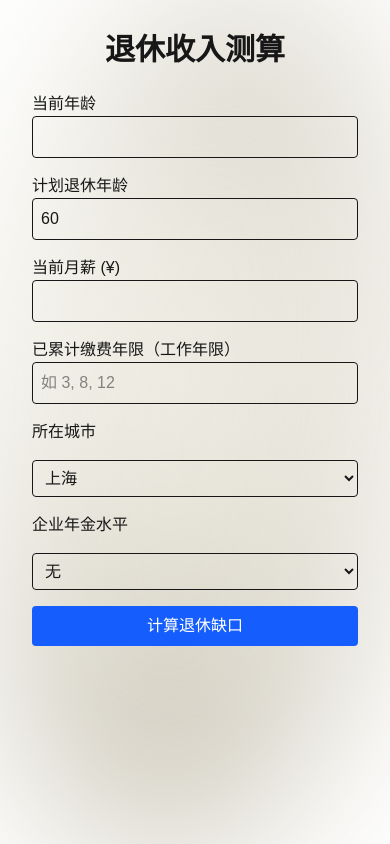
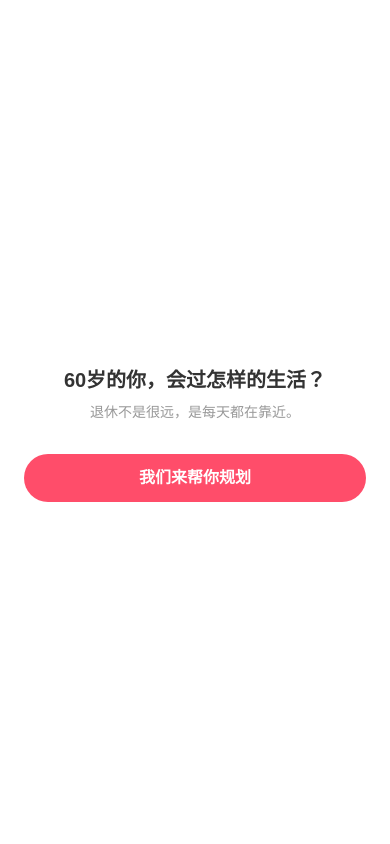
Before and after one commit to nina-jsl/pension_fof, a Next.js app in the folder pension-simulator/: page / in a window 390 px wide. Built offline with nearby package versions, Linux system fonts and the light colour scheme.

Commit message:
mobile first

```diff
--- a/pension-simulator/app/components/OrganicBlob.js
+++ /dev/null
@@ -1,30 +0,0 @@
-"use client";
-import { motion } from "framer-motion";
-
-export default function OrganicBlob() {
-  return (
-    <motion.div
-      className="fixed inset-0 -z-20 opacity-[0.35] pointer-events-none"
-      initial={{ borderRadius: "55% 45% 60% 40%" }}
-      animate={{
-        borderRadius: [
-          "55% 45% 60% 40%",
-          "45% 55% 40% 60%",
-          "60% 40% 55% 45%",
-          "55% 45% 60% 40%",
-        ],
-        scale: [1, 1.05, 1, 1.07, 1],
-        rotate: [0, 10, -8, 12, 0],
-      }}
-      transition={{
-        duration: 22,
-        repeat: Infinity,
-        ease: "easeInOut",
-      }}
-      style={{
-        background: "radial-gradient(circle at 30% 40%, #DAD8C3 0%, #7A6D45 70%)",
-        filter: "blur(80px)",
-      }}
-    ></motion.div>
-  );
-}
--- a/pension-simulator/app/page.js
+++ b/pension-simulator/app/page.js
@@ -1,8 +1,12 @@
 "use client";
 import { useState } from "react";
-import OrganicBlob from "./components/OrganicBlob";
+import { motion, AnimatePresence } from "framer-motion";
+import {
+  computePillar1,
+  computePillar2,
+  computePillar3Gap,
+} from "@/lib/pension";
 
-/* ===== City 社平工资 (annual -> monthly) ===== */
 const SOCIAL_AVG_WAGE = {
   shanghai: 183000 / 12,
   beijing: 195501 / 12,
@@ -10,183 +14,138 @@ const SOCIAL_AVG_WAGE = {
   national: 107100 / 12,
 };
 
-/* ===== Helper: Level → 企业年金缴费率 ===== */
-function interpret_pillar2_level(level) {
-  return {
-    none: 0.0,
-    basic: 0.03,
-    standard: 0.06,
-    generous: 0.1,
-  }[level];
+// Very simple tax-saving model（够用且不会说错）
+function computeTaxSaving(monthlySaving) {
+  const annual = monthlySaving * 12;
+  const deductible = Math.min(annual, 12000);
+  return deductible * 0.1;
 }
 
-/* ===== Pillar 1 ===== */
-function personal_account_balance_with_growth(
-  monthly_wage_start,
-  years_contributed,
-  real_wage_growth = 0.025,
-  credit_rate = 0.0
-) {
-  let balance = 0;
-  for (let t = 0; t < years_contributed; t++) {
-    const wage_t = monthly_wage_start * Math.pow(1 + real_wage_growth, t);
-    const contrib = wage_t * 0.08 * 12;
-    balance += contrib * Math.pow(1 + credit_rate, years_contributed - t - 1);
-  }
-  return balance;
+export default function Home() {
+  const [showInput, setShowInput] = useState(false);
+
+  const [city, setCity] = useState("shanghai");
+  const [pillar2Level, setPillar2Level] = useState("standard");
+  const [monthlyWage, setMonthlyWage] = useState("");
+  const [age, setAge] = useState("");
+  const [yearsWorked, setYearsWorked] = useState("");
+
+  const retirementAge = 60;
+  const socialAvg = SOCIAL_AVG_WAGE[city];
+
+  let result = null;
+  if (monthlyWage && age && yearsWorked) {
+    const p1 = computePillar1(
+      Number(monthlyWage),
+      socialAvg,
+      Number(yearsWorked),
+      Number(age),
+      retirementAge
+    );
+    const p2 = computePillar2(
+      Number(monthlyWage),
+      socialAvg,
+      Number(yearsWorked),
+      Number(age),
+      retirementAge,
+      pillar2Level
+    );
+    const p3 = computePillar3Gap(
+      Number(monthlyWage),
+      Number(age),
+      retirementAge,
+      p1.total,
+      p2.monthly
+    );
+    result = { p1, p2, p3 };
   }
 
-function pillar1_pension(
-  monthly_wage,
-  social_avg_monthly,
-  years_contributed,
-  retirement_age
-) {
-  let ratio = monthly_wage / social_avg_monthly;
-  ratio = Math.min(3.0, Math.max(0.6, ratio));
+  return (
+    <div className="min-h-screen flex justify-center items-center bg-white">
+      <div className="w-full max-w-[420px] px-6 text-center text-[#333]">
+        <AnimatePresence mode="wait">
+          {!showInput && (
+            <motion.div
+              key="result"
+              initial={{ opacity: 0, y: 14 }}
+              animate={{ opacity: 1, y: 0 }}
+              exit={{ opacity: 0 }}
+            >
+              {/* TITLE */}
+              <h1 className="text-xl font-semibold mt-6">
+                60岁的你，会过怎样的生活？
+              </h1>
+              <p className="text-sm text-[#999] mt-2">
+                退休不是很远，是每天都在靠近。
+              </p>
 
-  const pooling =
-    ((social_avg_monthly + social_avg_monthly * ratio) / 2) *
-    years_contributed *
-    0.01;
+              {/* RESULT SECTION */}
+              {result && (
+                <>
+                  <motion.div
+                    className="mt-8"
+                    initial={{ opacity: 0 }}
+                    animate={{ opacity: 1 }}
+                    transition={{ delay: 0.2 }}
+                  >
+                    <p className="text-sm">你退休后每月预计可领：</p>
+                    <motion.p
+                      className="text-3xl font-bold text-[#FF4D6A] mt-1"
+                      animate={{ scale: [1, 1.06, 1] }}
+                      transition={{ duration: 0.6 }}
+                    >
+                      {result.p1.total.toFixed(0)} 元 / 月
+                    </motion.p>
+                  </motion.div>
 
-  const balance = personal_account_balance_with_growth(
-    monthly_wage,
-    years_contributed
-  );
+                  {/* GAP & PLAN */}
+                  <div className="mt-6 bg-[#FFF5F7] p-5 rounded-xl">
+                    <p className="text-sm">要维持“正常生活”（约70%收入替代）</p>
 
-  const divisor = { 60: 101, 55: 127, 50: 139 }[retirement_age];
-  const individual = balance / divisor;
+                    <p className="text-2xl font-bold text-[#FF4D6A] mt-2">
+                      还差 {result.p3.gap.toFixed(0)} 元 / 月
+                    </p>
 
-  return pooling + individual;
-}
+                    <p className="text-sm text-[#666] mt-4">我们帮你算好了：</p>
 
-/* ===== Pillar 2 ===== */
-function pillar2_annuity(
-  monthly_wage_start,
-  social_avg_monthly,
-  years_contributed,
-  pillar2_level,
-  wage_growth = 0.025,
-  investment_return_real = 0.03,
-  retirement_age = 60
-) {
-  const rate = interpret_pillar2_level(pillar2_level);
+                    <p className="text-lg font-semibold mt-1">
+                      每月存{" "}
+                      <span className="text-[#FF4D6A] font-bold">
+                        {result.p3.monthlySaving.toFixed(0)}
+                      </span>{" "}
+                      元就能补上差距
+                    </p>
 
-  let ratio = monthly_wage_start / social_avg_monthly;
-  ratio = Math.min(3.0, Math.max(0.6, ratio));
-  const base_start = social_avg_monthly * ratio;
+                    <p className="text-sm text-[#FF4D6A] font-medium mt-3">
+                      当年可少交税 ≈{" "}
+                      {computeTaxSaving(result.p3.monthlySaving).toFixed(0)} 元
+                      💰
+                    </p>
+                  </div>
+                </>
+              )}
 
-  let balance = 0;
-  for (let t = 0; t < years_contributed; t++) {
-    const base_t = base_start * Math.pow(1 + wage_growth, t);
-    const contrib = base_t * rate * 12;
-    balance +=
-      contrib * Math.pow(1 + investment_return_real, years_contributed - t - 1);
-  }
+              {/* BUTTON */}
+              <button
+                onClick={() => setShowInput(true)}
+                className="mt-8 w-full bg-[#FF4D6A] text-white py-3 rounded-full font-semibold hover:opacity-95 transition"
+              >
+                我们来帮你规划
+              </button>
+            </motion.div>
+          )}
 
-  const divisor = { 60: 101, 55: 127, 50: 139 }[retirement_age];
-  return balance / divisor;
-}
-
-/* ===== Pillar 3 ===== */
-function pillar3_required(
-  monthly_wage_now,
-  age_now,
-  retirement_age,
-  pillar1_monthly,
-  pillar2_monthly
-) {
-  const target_ratio = 0.7;
-  const wage_growth = 0.025;
-  const invest_return_real = 0.015;
-  const retire_years = 20;
-
-  const years_to_retire = retirement_age - age_now;
-  const final_wage =
-    monthly_wage_now * Math.pow(1 + wage_growth, years_to_retire);
-  const target_income = final_wage * target_ratio;
-
-  const gap = target_income - (pillar1_monthly + pillar2_monthly);
-  if (gap <= 0) return { gap: 0, requiredWealth: 0, annualSaving: 0 };
-
-  const requiredWealth = gap * 12 * retire_years;
-
-  const r = invest_return_real;
-  const annualSaving =
-    (requiredWealth * r) / (Math.pow(1 + r, years_to_retire) - 1);
-
-  return { gap, requiredWealth, annualSaving };
-}
-
-/* ===== React Component ===== */
-export default function Home() {
-  const [age, setAge] = useState("");
-  const [retirementAge, setRetirementAge] = useState("60");
-  const [monthlyWage, setMonthlyWage] = useState("");
-  const [yearsContributed, setYearsContributed] = useState("");
-  const [city, setCity] = useState("shanghai");
-  const [pillar2Level, setPillar2Level] = useState("none");
-  const [result, setResult] = useState(null);
-
-  const handleCalc = () => {
-    const a = +age,
-      ra = +retirementAge,
-      wage = +monthlyWage,
-      yc = +yearsContributed;
-
-    if ([a, ra, wage, yc].some(isNaN)) return alert("请填写完整信息");
-    if (yc < 0 || yc > ra - a) return alert("工作年限不合理");
-
-    const socialAvg = SOCIAL_AVG_WAGE[city];
-
-    const p1 = pillar1_pension(wage, socialAvg, yc, ra);
-    const p2 = pillar2_annuity(
-      wage,
-      socialAvg,
-      yc,
-      pillar2Level,
-      0.025,
-      0.03,
-      ra
-    );
-    const p3 = pillar3_required(wage, a, ra, p1, p2);
-
-    setResult({ p1, p2, ...p3 });
-  };
-
-  return (
-    <>
-      <OrganicBlob />
-      {/* <CustomCursor /> */}
-      <main className="max-w-xl mx-auto p-8 space-y-6">
-        <div className="fixed inset-0 -z-10 pointer-events-none animate-[blob_18s_ease-in-out_infinite] opacity-40 bg-[radial-gradient(circle,_#F4F1E7_0%,_transparent_70%)]" />
-
-        <h1 className="text-3xl font-bold text-center">退休收入测算</h1>
-
-        <div className="grid gap-4">
-          <Input label="当前年龄" value={age} setValue={setAge} />
-          <Input
-            label="计划退休年龄"
-            value={retirementAge}
-            setValue={setRetirementAge}
-          />
-          <Input
-            label="当前月薪 (¥)"
-            value={monthlyWage}
-            setValue={setMonthlyWage}
-          />
-
-          <Input
-            label="已累计缴费年限（工作年限）"
-            value={yearsContributed}
-            setValue={setYearsContributed}
-            placeholder="如 3, 8, 12"
-          />
-
-          <label>所在城市</label>
+          {/* INPUT SCREEN */}
+          {showInput && (
+            <motion.div
+              key="input"
+              initial={{ opacity: 0, y: 14 }}
+              animate={{ opacity: 1, y: 0 }}
+              exit={{ opacity: 0 }}
+              className="mt-8 space-y-4"
+            >
               <select
-            className="border p-2 rounded"
+                className="w-full border p-3 rounded text-center"
                 value={city}
                 onChange={(e) => setCity(e.target.value)}
               >
@@ -196,66 +155,54 @@ export default function Home() {
                 <option value="national">全国平均</option>
               </select>
 
-          <label>企业年金水平</label>
+              <input
+                className="w-full border p-3 rounded text-center"
+                placeholder="月薪（元）"
+                value={monthlyWage}
+                onChange={(e) => setMonthlyWage(e.target.value)}
+              />
+
+              <input
+                className="w-full border p-3 rounded text-center"
+                placeholder="年龄"
+                value={age}
+                onChange={(e) => setAge(e.target.value)}
+              />
+
+              <input
+                className="w-full border p-3 rounded text-center"
+                placeholder="你已经工作了多久（年）"
+                value={yearsWorked}
+                onChange={(e) => setYearsWorked(e.target.value)}
+              />
+
+              <p className="text-sm text-[#999] mt-4">
+                你所在单位的企业年金水平
+              </p>
+
               <select
-            className="border p-2 rounded"
+                className="w-full border p-3 rounded text-center"
                 value={pillar2Level}
                 onChange={(e) => setPillar2Level(e.target.value)}
               >
-            <option value="none">无</option>
-            <option value="basic">基础 (约3%)</option>
-            <option value="standard">标准 (约6%)</option>
-            <option value="generous">优厚 (约10%)</option>
+                <option value="none">没有企业年金</option>
+                <option value="basic">有，但比较少</option>
+                <option value="standard">一般水平（多数大厂 / 外企）</option>
+                <option value="generous">
+                  福利较好（银行 / 保险 / 中央国企）
+                </option>
               </select>
 
               <button
-            onClick={handleCalc}
-            className="bg-blue-600 text-white py-2 rounded hover:bg-blue-700"
+                className="w-full bg-[#FF4D6A] text-white py-3 rounded-full font-semibold hover:opacity-95 transition"
+                onClick={() => setShowInput(false)}
               >
-            计算退休缺口
+                查看计算结果
               </button>
+            </motion.div>
+          )}
+        </AnimatePresence>
       </div>
-
-        {result && (
-          <div className="bg-white p-6 rounded shadow space-y-3">
-            <p>
-              基本养老金: <b>¥{result.p1.toFixed(0)}</b>/月
-            </p>
-            <p>
-              企业年金养老金: <b>¥{result.p2.toFixed(0)}</b>/月
-            </p>
-            <p>
-              目标退休收入: 最后工资的 <b>70%</b>
-            </p>
-            <p>
-              收入缺口: <b>¥{result.gap.toFixed(0)}</b>/月
-            </p>
-            <p>
-              退休前需累计资金: <b>¥{result.requiredWealth.toLocaleString()}</b>
-            </p>
-            <p>
-              每年需储蓄（低风险方案）: <b>¥{result.annualSaving.toFixed(0)}</b>
-              /年
-            </p>
-          </div>
-        )}
-      </main>
-    </>
-  );
-}
-
-/* ----- Input Component ----- */
-function Input({ label, value, setValue, placeholder }) {
-  return (
-    <div className="flex flex-col">
-      <label>{label}</label>
-      <input
-        className="border p-2 rounded"
-        type="number"
-        value={value}
-        onChange={(e) => setValue(e.target.value)}
-        placeholder={placeholder}
-      />
     </div>
   );
 }
```
Also changed, not shown: pension-simulator/app/components/CustomCursor.js (deleted, +0 -22 lines), pension-simulator/lib/pension.js (added). Lines whose indentation alone changed are shown as unchanged.
